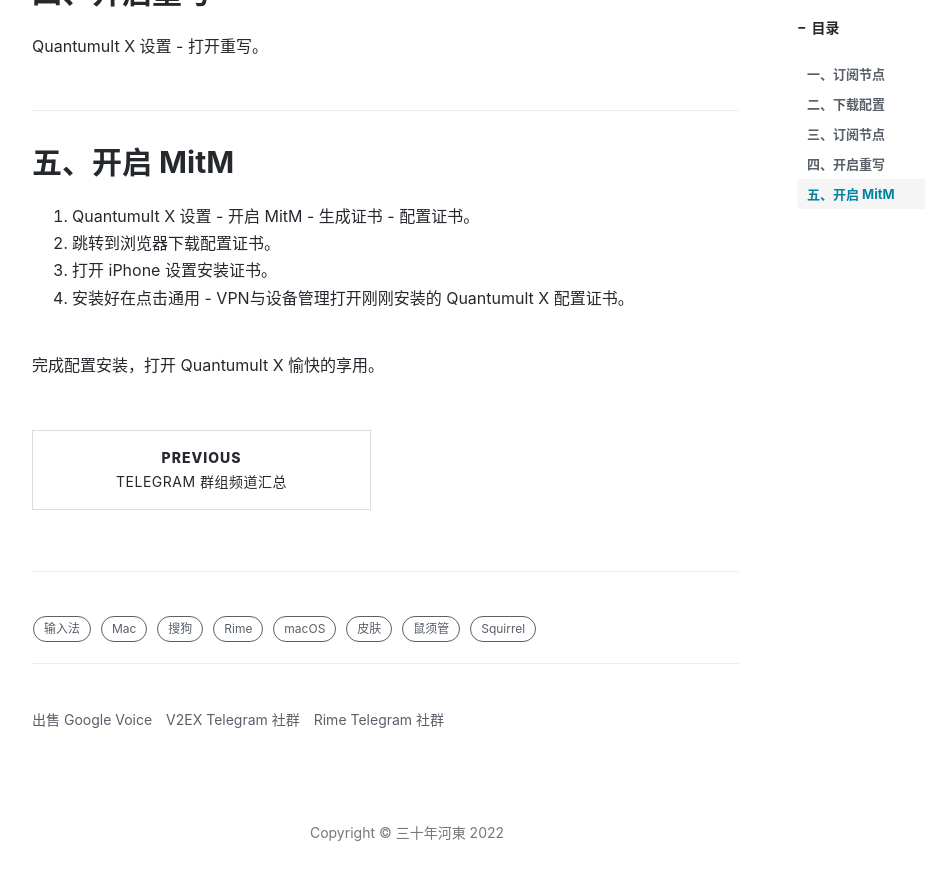
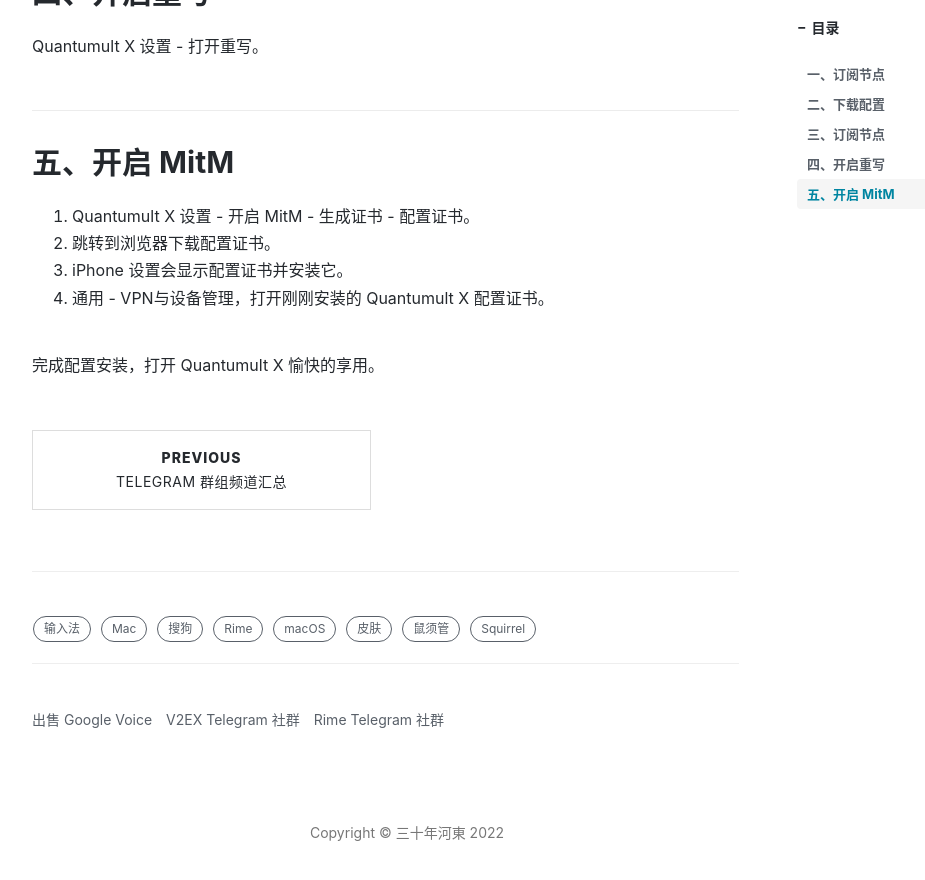
Before and after one commit to ssnhd/ssnhd.github.io, a Jekyll site: the page built from _posts/2022-3-28-QuantumultX.md, in a window 1280 px wide and 900 px high, scrolled down 1494 px. Shown: the top 880 px of the window, without its empty margins (233-1158 px from the left). Built offline with Jekyll 4.4.1, drawn with Linux system fonts in a browser that asks for light colours; nearby versions of some CDN libraries; comment, search, counter and statistics services are not loaded.

Commit message:
Update 2022-3-28-QuantumultX.md

```diff
--- a/_posts/2022-3-28-QuantumultX.md
+++ b/_posts/2022-3-28-QuantumultX.md
@@ -43,7 +43,7 @@
 
 1. Quantumult X 设置 - 开启 MitM - 生成证书 - 配置证书。
 2. 跳转到浏览器下载配置证书。
-3. 打开 iPhone 设置安装证书。
-4. 安装好在点击通用 - VPN与设备管理打开刚刚安装的 Quantumult X 配置证书。
+3. iPhone 设置会显示配置证书并安装它。
+4. 通用 - VPN与设备管理，打开刚刚安装的 Quantumult X 配置证书。
 
 完成配置安装，打开 Quantumult X 愉快的享用。
```
